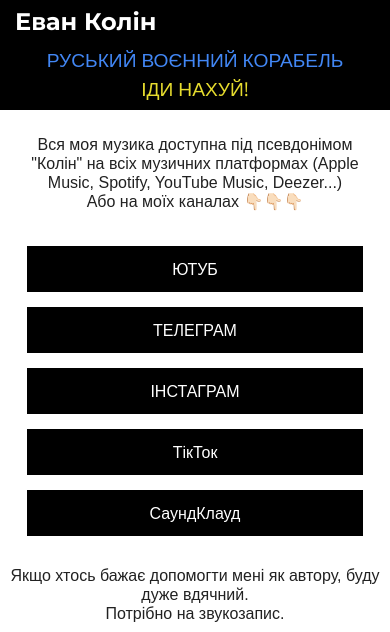
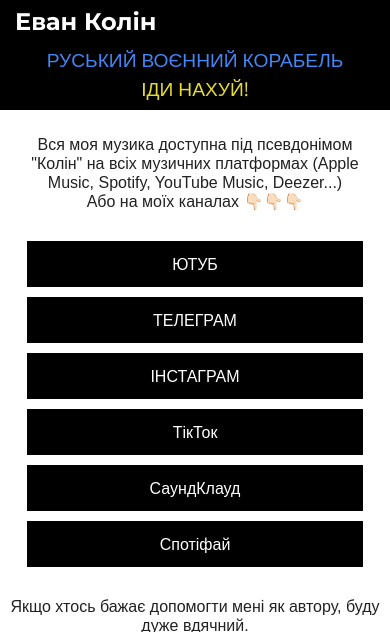
Before and after one commit to dusiko/evan_pub, a website: page index.html in a window 390 px wide. Shown: the top 632 px of the page. Drawn offline with nearby package versions, Linux system fonts and the light colour scheme.

Commit message:
added spotify

```diff
--- a/css/style.css
+++ b/css/style.css
@@ -147,29 +147,22 @@
 	font-size: 16px;
 }
 
-@media (max-width: 910px) {
+@media (max-width: 1100px) {
 	.intro__nav {
-		flex-direction: column;
+		flex-wrap: wrap;
 		align-items: center;
+		justify-content: center;
 	}
 
 	.intro__nav-link {
-		margin: 5px 0;
+		margin: 5px 10px;
 		width: 40%;
 	}
 
-	/*
-	.intro__nav-link {
-		width: 30%;
+	.intro__nav-link:last-child {
+		margin-right: 10px;
 	}
 
-	.intro__nav-link:nth-child(2) {
-		margin-right: 0;
-	}
-
-	.intro__nav-link:nth-child(1n+3) {
-		margin-top: 10px;
-	} */
 }
 
 @media (max-width: 800px) {
@@ -204,16 +197,13 @@
 	}
 }
 
-@media (max-width: 425px) {
-	.intro__nav {
-		flex-wrap: wrap;
-	}
-
+@media (max-width: 456px) {
 	.intro__nav-link {
 		width: 80%;
-		margin-top: 10px;
-		margin-right: 0px;
 	}
+}
+
+@media (max-width: 425px) {
 
 	.header {
 		padding-bottom: 10px;
--- a/index.html
+++ b/index.html
@@ -45,6 +45,8 @@
 					<a class="intro__nav-link"
 						href="https://soundcloud.com/user-532989942?ref=clipboard&p=i&c=1&si=C8C1AA2D824546E28FE32DF4818101BE&utm_source=clipboard&utm_medium=text&utm_campaign=social_sharing"
 						title="Soundcloud">СаундКлауд</a>
+					<a class="intro__nav-link" href="https://open.spotify.com/artist/2YNitbNJ3aA61GHrJNOjo2"
+						title="Spotify">Спотіфай</a>
 				</nav>
 				<p class="intro__text-donat">
 					<span>Якщо хтось бажає допомогти мені як автору, буду дуже вдячний.</span> <span>Потрібно на
```
